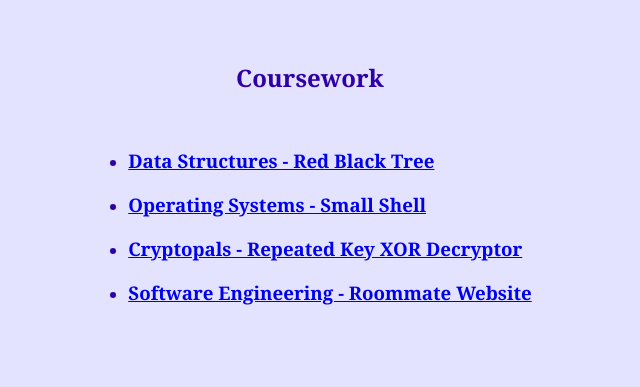
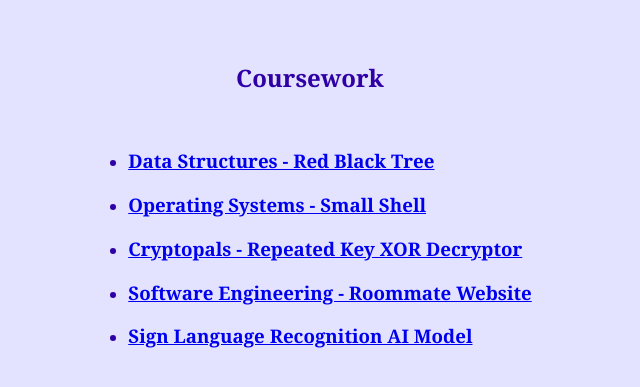
Before and after one commit to 3mda5h/3mda5h.github.io, a plain HTML site: page index.html in a window 1280 px wide. Shown: the part 67-454 px from the top of the page, without its empty margins (330-970 px from the left). Drawn offline with Linux system fonts and the light colour scheme.

Commit message:
added more coursework

```diff
--- a/index.html
+++ b/index.html
@@ -16,6 +16,7 @@
         <li><h3><a href = "https://github.com/3mda5h/small-shell">Operating Systems - Small Shell</a></h3></li>
         <li><h3><a href = "https://github.com/3mda5h/CryptoPalsProject">Cryptopals - Repeated Key XOR Decryptor </a></h3></li>
         <li><h3><a href = "https://github.com/3mda5h/RoomieHub">Software Engineering - Roommate Website </a></h3></li>
+        <li><h3><a href = "https://github.com/3mda5h/ASL_Classification">Sign Language Recognition AI Model </a></h3></li>
     </ul>
 </body>
 </html>
```
